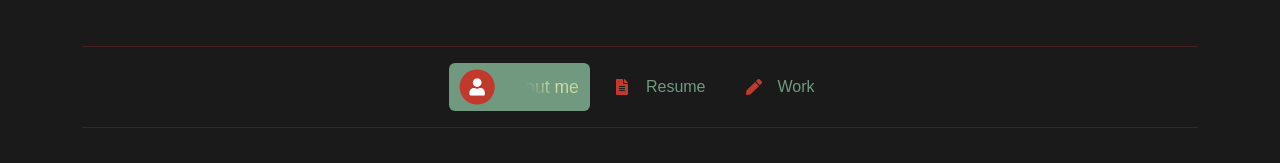
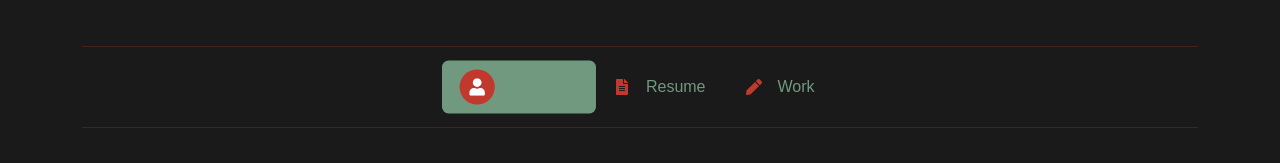
Before and after one commit to Riob-a/Portfolio, a React (Vite) app: page / in a window 1280 px wide. In both pictures the pointer is over the tab "About me". Shown: the part 722-885 px from the top of the page. Built offline with nearby package versions, Linux system fonts and the light colour scheme; a web font is replaced by a local one.

Commit message:
edited nav links

```diff
--- a/src/pages/Home.css
+++ b/src/pages/Home.css
@@ -289,7 +289,7 @@ p {
   /* flex-direction: column; */
 }
 
-.custom-tabs .nav-link :hover {
+.custom-tabs .nav-link:hover {
   /* background: #d0e0a2; */
   /* color: #d0e0a2; */
   background: linear-gradient(45deg, #71997f, #71997f, #d0e0a2, #BACA8B, #71997f, #71997f, #d0e0a2, #BACA8B, #71997f, #71997f);
@@ -301,7 +301,9 @@ p {
   /* text-fill-color: transparent; */
   transition: background-color 0.3s, color 0.3s;
   transform: scale(1.1);
-  transition: all 0.3s ease;
+  /* transition: all 0.3s ease; */
+  transition: transform 0.4s cubic-bezier(0.25, 1.25, 0.5, 1), background-color 0.3s, color 0.3s;
+
 }
 
 .custom-tabs .nav-link {
@@ -315,7 +317,9 @@ p {
   align-items: center;
   gap: 8px;
   font-size: 1rem;
-  transition: all 0.3s ease;
+  /* transition: all 0.3s ease; */
+  transition: transform 0.4s cubic-bezier(0.25, 1.25, 0.5, 1), background-color 0.3s, color 0.3s;
+
 
 }
 
```
